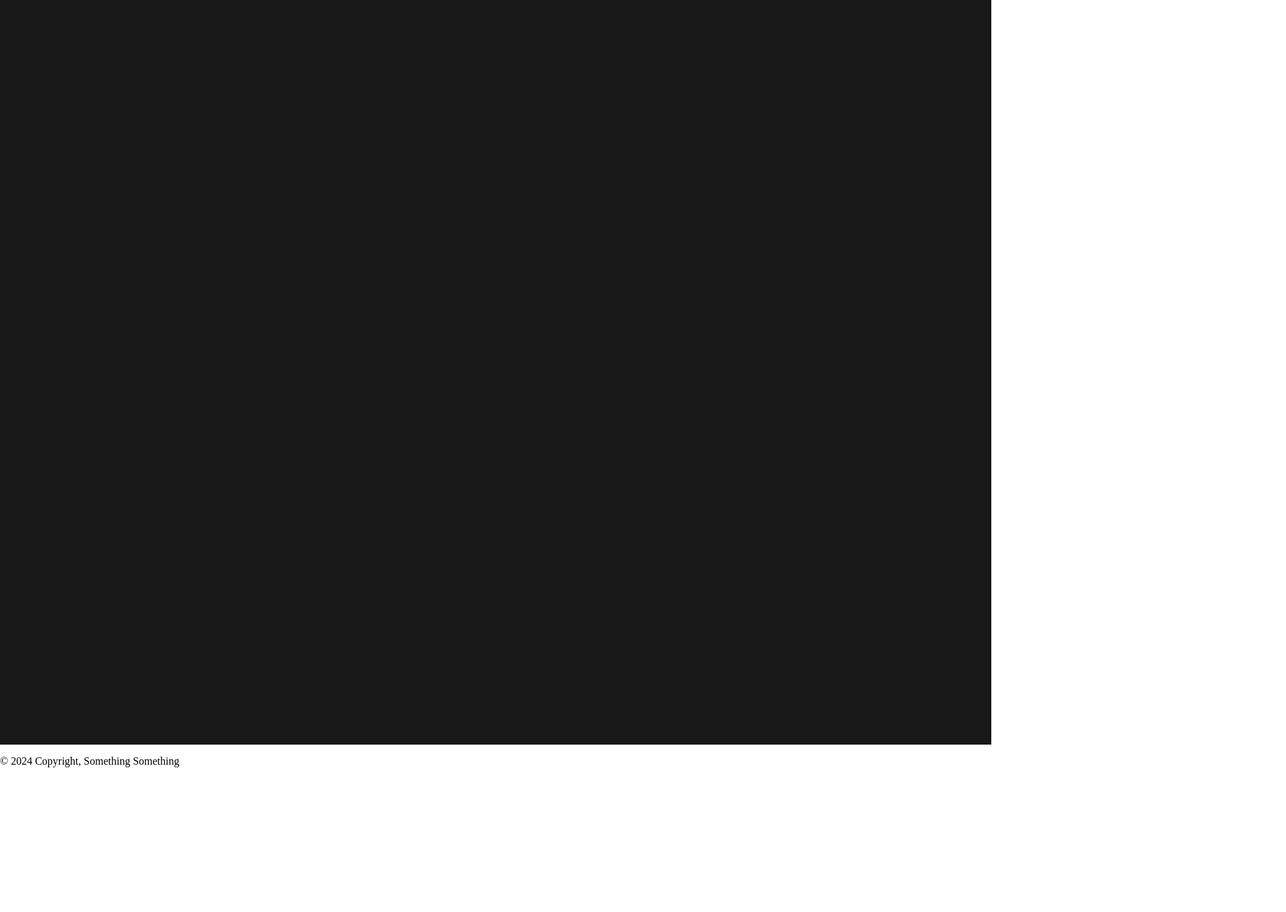
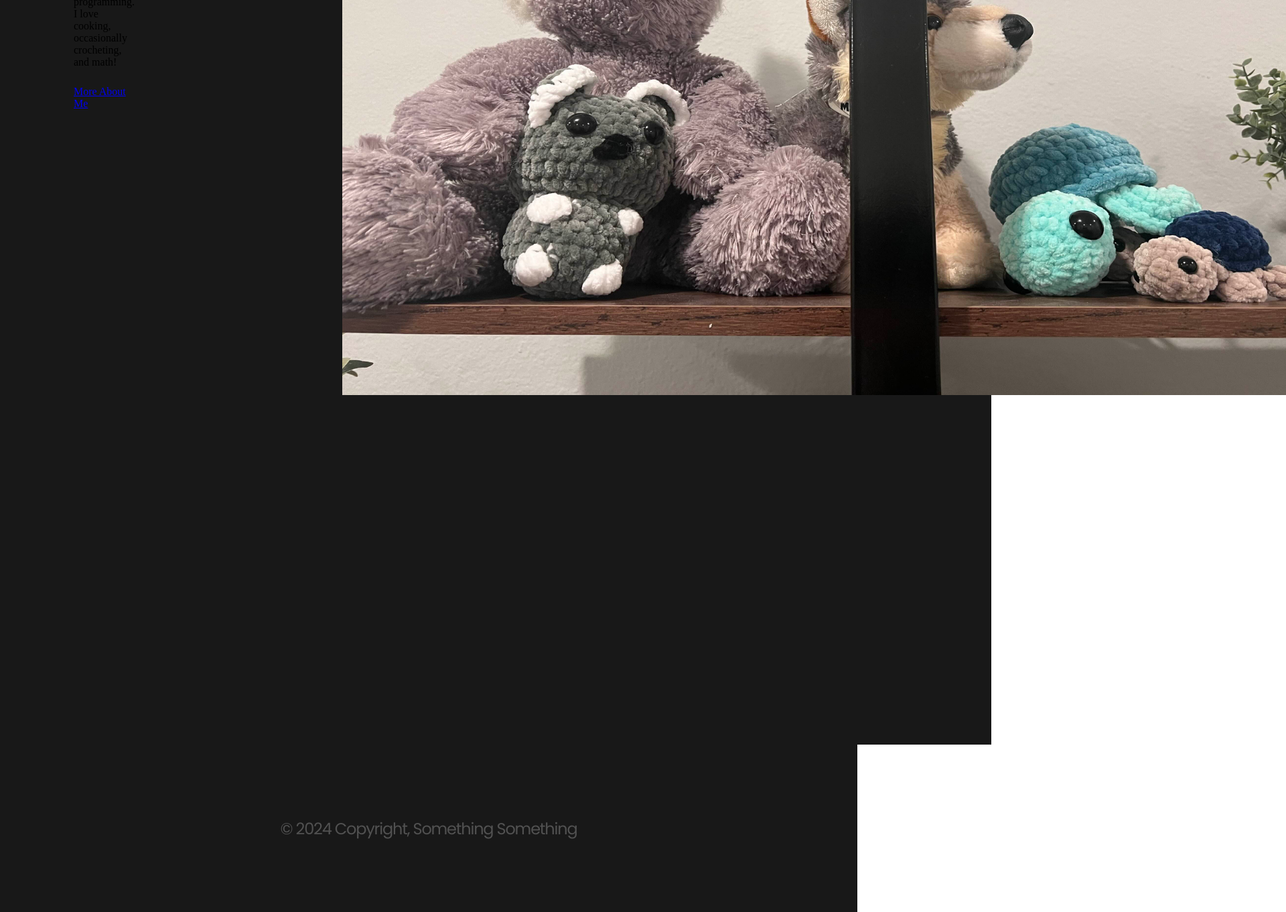
Before and after one commit to tim-nguyen0/codebase_portfolio, a plain HTML site: page index.html in a window 1280 px wide. Shown: the part 1280-2642 px from the top of the page at 67% size, 1920 px wide, since content can reach past the window. Before the commit the page ends 2442 px from the top, so only its background shows below. Drawn offline with Linux system fonts and the light colour scheme.

Commit message:
some more changes

```diff
--- a/index.html
+++ b/index.html
@@ -66,12 +66,17 @@
 
   <!-- About Me Section -->
   <section id="about-me">
-    <h2>ABOUT ME</h2>
+
     <div class="about-content">
+      <h2>ABOUT ME</h2>
       <p>Hi! I'm Tim, and I'm a first-year student at IVC and Saddleback College. I'm an applied math major but am also
         heavily interested in computer science and programming. I love cooking, occasionally crocheting, and math!</p>
-      <img src="path-to-your-image.jpg" alt="Stuffed animals" class="about-image">
-      <a href="#more-about-me" class="button">More About Me</a>
+      <a href="#mor e-about-me" class="button">More About Me</a>
+    </div>
+    <div class="about-image">
+      <div class="justified-right-img">
+        <img src="/resources/stuffed_animals.jpg" alt="Stuffed animals" class="about-image-object">
+      </div>
     </div>
   </section>
 
--- a/script.js
+++ b/script.js
@@ -2,7 +2,7 @@ document.addEventListener('DOMContentLoaded', () => {
     const toggleButton = document.getElementById('dark-mode-toggle');
     const body = document.body;
 
-    // Check for saved preference in localStorage
+    // Check for browser pref
     if (localStorage.getItem('theme') === 'dark') {
         body.classList.add('dark-mode');
     }
@@ -12,8 +12,10 @@ document.addEventListener('DOMContentLoaded', () => {
 
         // Save the user's preference
         if (body.classList.contains('dark-mode')) {
+            toggleButton.textContent = 'Light Mode';
             localStorage.setItem('theme', 'dark');
         } else {
+            toggleButton.textContent = 'Dark Mode';
             localStorage.setItem('theme', 'light');
         }
     });
--- a/styles.css
+++ b/styles.css
@@ -13,20 +13,24 @@
     --header-text: var(--AccentDark);
     --major-text: var(--Texty);
     --dark-button-color: var(--Midnight);
+    --dark-button-color-accent: var(--Grayy);
     --dark-button-shadow-color: rgba(0, 0, 0, 0.2);
     --dark-button-shadow-color-anim: rgba(0, 0, 0, 0.05);
 }
 
-body.dark-mode{
+body.dark-mode {
     --bg-color: var(--NotBlack);
     --header-color: #000000;
     --header-text: var(--NotWhite);
     --major-text: var(--NotWhite);
     --dark-button-color: var(--Accent1);
-    --dark-button-shadow-color:rgba(220, 159, 255, 0.3);
-    --dark-button-shadow-color-anim:rgba(220, 159, 255, 0.03);
+    --dark-button-color-accent: #c2519d;
+    --dark-button-shadow-color: rgba(220, 159, 255, 0.3);
+    --dark-button-shadow-color-anim: rgba(220, 159, 255, 0.03);
 }
-html, body {
+
+html,
+body {
     margin: 0;
     padding: 0;
     background-color: var(--bg-color);
@@ -41,6 +45,12 @@ button {
     font-family: Poppins;
     src: url(/resources/Poppins-SemiBold.ttf);
     font-weight: 600;
+}
+
+@font-face {
+    font-family: Poppins;
+    src: url(/resources/Poppins-Regular.ttf);
+    font-weight: 300;
 }
 
 @font-face {
@@ -66,32 +76,38 @@ button {
     gap: 10px;
     align-self: stretch;
 }
-.logo a{
+
+.logo a {
     color: var(--header-text);
     font-family: Poppins;
-    font-size: 4em;
+    font-size: calc(3.1vw);
     font-style: normal;
     font-weight: 800;
     line-height: normal;
     letter-spacing: -2.75px;
     padding: 30px;
 }
+
 header {
     display: flex;
     z-index: 1000;
-    top:0;
+    top: 0;
     left: 0;
-    right:0;
+    right: 0;
     position: fixed;
     justify-content: center;
     align-items: center;
     align-self: stretch;
-    background-color: var(--header-color); /* Dark background color for contrast */
-    color: white; /* White text color */
-    height: calc(10vh); /* Set a fixed height */
+    background-color: var(--header-color);
+    /* Dark background color for contrast */
+    color: white;
+    /* White text color */
+    height: calc(10vh);
+    /* Set a fixed height */
     min-height: 75px;
     gap: 30px;
-    width: 100%; /* Full width of the page */
+    width: 100%;
+    /* Full width of the page */
 
 }
 
@@ -111,9 +127,10 @@ nav {
 
 #dark-mode-toggle {
     display: flex;
-    width: calc(15vl);
+    min-width: 100px;
+    width: calc(8vw);
     height: 75px;
-    padding: 10px 20px;
+    padding: 20px 20px;
     justify-content: center;
     align-items: center;
     gap: 10px;
@@ -122,13 +139,14 @@ nav {
 
     color: var(--NotWhite);
     font-family: Poppins;
-    font-size: 1.6em;
+    font-size: calc(12px + min(1vw, 1vh));
     font-style: normal;
     font-weight: 600;
     line-height: normal;
     letter-spacing: -1.4px;
 
     filter: drop-shadow(0px 4px 30px var(--dark-button-shadow-color));
+    transition-duration: 0.4s;
 }
 
 #dark-mode-toggle:after {
@@ -148,11 +166,17 @@ nav {
         2px 0px 7px 6px var(--dark-button-shadow-color-anim);
     transition: all 0.3s ease;
 }
+
 #dark-mode-toggle:hover:after {
     left: auto;
     right: 0;
     width: 100%;
 }
+
+#dark-mode-toggle:hover {
+    background-color: var(--dark-button-color-accent);
+}
+
 #dark-mode-toggle:active {
     top: 2px;
 }
@@ -160,7 +184,7 @@ nav {
 .navlink {
     color: var(--header-text);
     font-family: Poppins;
-    font-size: 28px;
+    font-size: calc(1.3vw);
     font-style: normal;
     font-weight: 600;
     line-height: normal;
@@ -179,7 +203,7 @@ nav {
     align-self: stretch;
 }
 
-#intro-text{
+#intro-text {
     display: flex;
     padding: 10px;
     align-items: center;
@@ -188,7 +212,7 @@ nav {
     align-self: stretch;
 }
 
-#intro-large-text{
+#intro-large-text {
     flex: 1 0 0;
     color: var(--major-text);
     font-family: Poppins;
@@ -199,7 +223,7 @@ nav {
     letter-spacing: -5.75px;
 }
 
-#intro-image{
+#intro-image {
     display: flex;
     padding: 10px;
     align-items: center;
@@ -218,7 +242,7 @@ nav {
 
 }
 
-.intro-centering-div{
+.intro-centering-div {
     flex: 1 0 0;
     align-self: stretch;
 
@@ -234,7 +258,7 @@ nav {
 
 }
 
-#silly-text{
+#silly-text {
     flex: 1 0 0;
     color: var(--header-text);
     font-family: ReanieBeanie;
@@ -258,6 +282,7 @@ nav {
         transform: translateY(0);
     }
 }
+
 @keyframes float_down {
     0% {
         transform: translateY(0);
@@ -272,7 +297,7 @@ nav {
     }
 }
 
-.cls-1{
+.cls-1 {
     filter: blur(1px);
     animation: float 8s ease-in-out infinite;
 }
@@ -292,3 +317,63 @@ nav {
     align-self: stretch;
     background: var(--Midnight, #181818);
 }
+
+footer {
+    display: flex;
+    height: 150px;
+    min-height: 150px;
+    max-height: 150px;
+    padding: 50px;
+    justify-content: center;
+    align-items: center;
+    gap: 10px;
+    align-self: stretch;
+    background: var(--Midnight, #181818);
+}
+
+.copyright-footer {
+    color: var(--Grayy, #515151);
+    font-family: Poppins;
+    font-size: 24px;
+    font-style: normal;
+    font-weight: 300;
+    line-height: normal;
+    letter-spacing: -1.2px;
+}
+
+.about-content {
+    display: flex;
+    padding: 10px;
+    flex-direction: column;
+    align-items: flex-start;
+    gap: 10px;
+    flex: 1 0 0;
+    align-self: stretch;
+}
+
+.about-image {
+    display: flex;
+    padding: 0px 150px;
+    flex-direction: column;
+    justify-content: center;
+    align-items: flex-start;
+    gap: 10px;
+    flex: 1 0 0;
+}
+
+.justified-right-img {
+    display: flex;
+    padding: 0px 150px;
+    flex-direction: column;
+    justify-content: center;
+    align-items: flex-start;
+    gap: 10px;
+    flex: 1 0 0;
+    right: 40%;
+}
+
+.about-image-object {
+    width: 1476px;
+    height: 978px;
+
+}
```
Also changed, not shown: resources/Poppins-Regular.ttf (added). Lines whose indentation alone changed are shown as unchanged.
